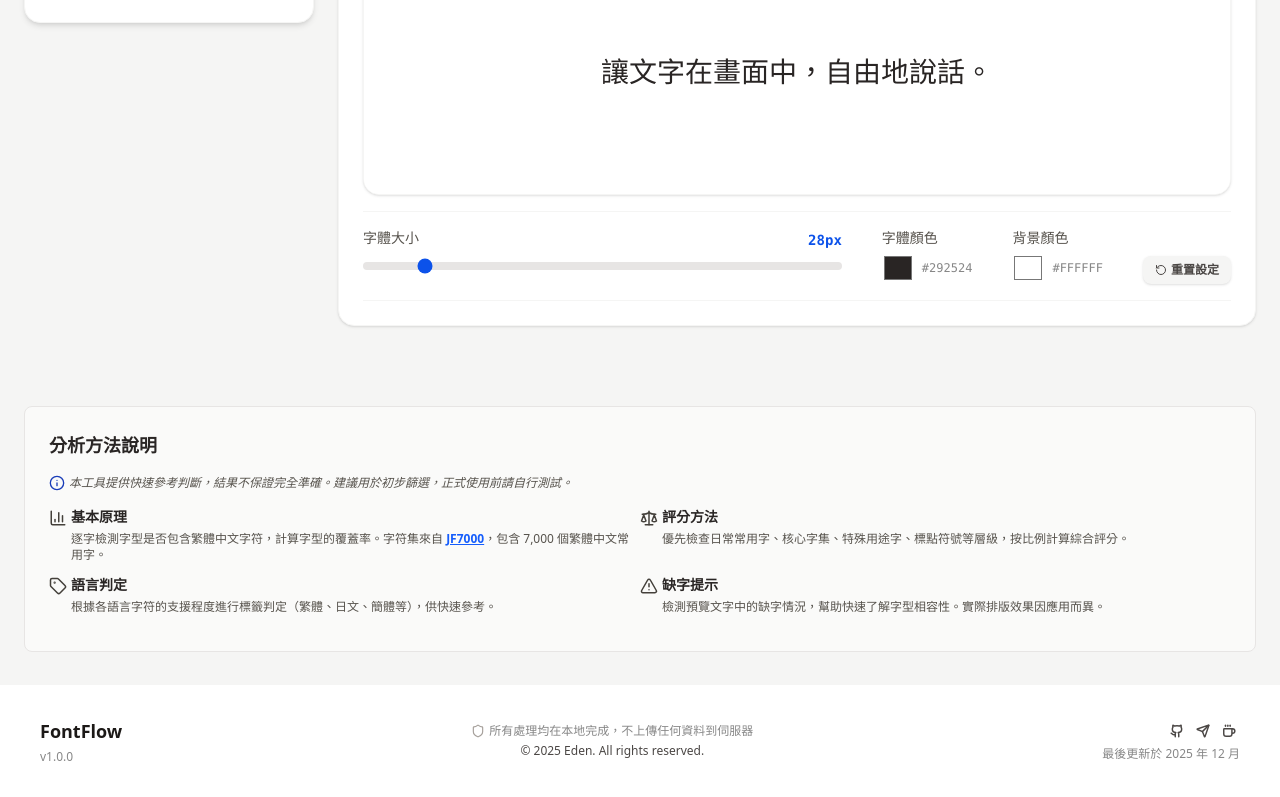
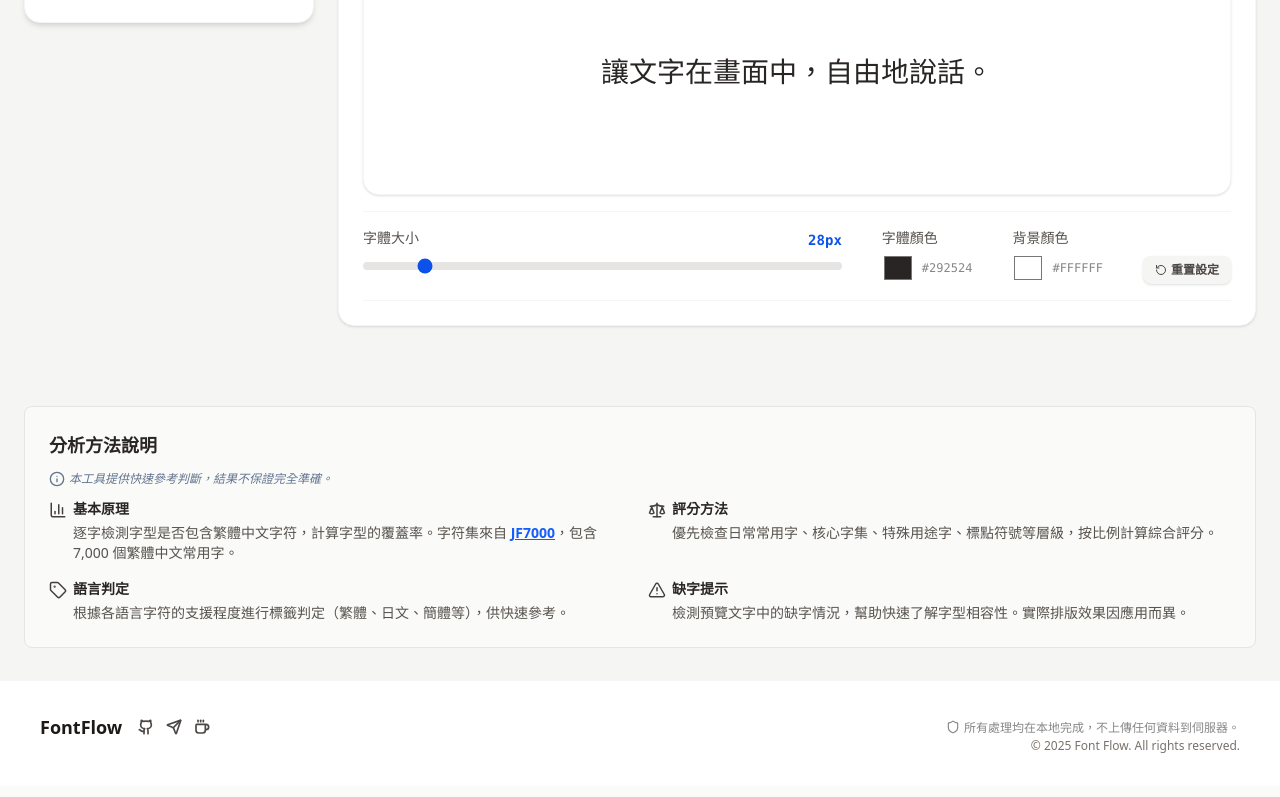
Before and after one commit to eden0118/Font-Preview, a Next.js app: page /analysis in a window 1280 px wide. Shown: the part 436-1233 px from the top of the page. Built offline with nearby package versions, Linux system fonts and the light colour scheme.

Commit message:
fix some css and layout

```diff
--- a/app/(pages)/analysis/AnalysisClient.tsx
+++ b/app/(pages)/analysis/AnalysisClient.tsx
@@ -73,7 +73,7 @@ export default function AnalysisClient() {
           {/* Upload Section */}
           <div className="card p-6">
             <div className="mb-4 flex items-center gap-2">
-              <Upload className="h-5 w-5 text-primary" />
+              <Upload className="text-primary h-5 w-5" />
               <h2 className="text-lg font-bold text-stone-800">上傳字型檔案</h2>
             </div>
 
@@ -125,20 +125,18 @@ export default function AnalysisClient() {
 
       {/* Analysis Logic Explanation */}
       <div className="mx-auto w-full max-w-7xl px-6 py-8">
-        <div className="rounded-lg border border-stone-200 bg-stone-50 p-6">
-          <h2 className="mb-4 text-lg font-bold text-stone-800">分析方法說明</h2>
-          <div className="mb-4 flex items-start gap-1">
-            <Info size={16} className="shrink-0 text-blue-800" />
-            <p className="text-xs italic text-stone-600">
-              本工具提供快速參考判斷，結果不保證完全準確。建議用於初步篩選，正式使用前請自行測試。
-            </p>
+        <div className="space-y-3 rounded-lg border border-stone-200 bg-stone-50 p-6">
+          <h2 className="text-lg font-bold text-stone-800">分析方法說明</h2>
+          <div className="flex items-start gap-1 text-slate-500 italic">
+            <Info size={16} className="shrink-0" />
+            <p className="text-xs">本工具提供快速參考判斷，結果不保證完全準確。</p>
           </div>
-          <div className="grid grid-cols-2 space-y-3 text-sm text-stone-700">
-            <div className="flex gap-1">
+          <div className="grid grid-cols-1 gap-4 text-sm text-stone-700 md:grid-cols-2 md:text-sm">
+            <div className="flex gap-1.5">
               <BarChart3 size={18} className="mt-0.5 shrink-0 text-stone-700" />
               <div>
                 <h3 className="font-semibold text-stone-800">基本原理</h3>
-                <p className="mt-1 text-xs text-stone-600">
+                <p className="mt-1 text-stone-600">
                   逐字檢測字型是否包含繁體中文字符，計算字型的覆蓋率。字符集來自{' '}
                   <a
                     href="https://justfont.com/jf7000"
@@ -153,31 +151,31 @@ export default function AnalysisClient() {
               </div>
             </div>
 
-            <div className="flex gap-1">
+            <div className="flex gap-1.5">
               <Scale size={18} className="mt-0.5 shrink-0 text-stone-700" />
               <div>
                 <h3 className="font-semibold text-stone-800">評分方法</h3>
-                <p className="mt-1 text-xs text-stone-600">
+                <p className="mt-1 text-stone-600">
                   優先檢查日常常用字、核心字集、特殊用途字、標點符號等層級，按比例計算綜合評分。
                 </p>
               </div>
             </div>
 
-            <div className="flex gap-1">
+            <div className="flex gap-1.5">
               <Tag size={18} className="mt-0.5 shrink-0 text-stone-700" />
               <div>
                 <h3 className="font-semibold text-stone-800">語言判定</h3>
-                <p className="mt-1 text-xs text-stone-600">
+                <p className="mt-1 text-stone-600">
                   根據各語言字符的支援程度進行標籤判定（繁體、日文、簡體等），供快速參考。
                 </p>
               </div>
             </div>
 
-            <div className="flex gap-1">
+            <div className="flex gap-1.5">
               <AlertTriangle size={18} className="mt-0.5 shrink-0 text-stone-700" />
               <div>
                 <h3 className="font-semibold text-stone-800">缺字提示</h3>
-                <p className="mt-1 text-xs text-stone-600">
+                <p className="mt-1 text-stone-600">
                   檢測預覽文字中的缺字情況，幫助快速了解字型相容性。實際排版效果因應用而異。
                 </p>
               </div>
--- a/app/components/Footer.tsx
+++ b/app/components/Footer.tsx
@@ -6,34 +6,18 @@ export const Footer: React.FC = () => {
 
   return (
     <footer className="border-t border-stone-100 bg-white px-4 py-6 text-center text-xs text-stone-500 sm:py-8">
-      <div className="mx-auto flex w-full max-w-7xl items-baseline justify-between px-6">
-        {/* 左側：應用名稱 */}
-        <div className="flex flex-col items-center gap-1 md:items-start">
+      <div className="mx-auto flex w-full max-w-7xl flex-col items-baseline justify-between gap-3 px-6 md:flex-row">
+        {/* 應用名稱 */}
+        <div className="flex w-full items-center justify-between gap-3 md:justify-start">
           <h3 className="text-lg font-bold text-stone-900">FontFlow</h3>
-          <p className="text-infoText text-xs font-medium">v1.0.0</p>
-        </div>
-
-        {/* 中間：功能說明 */}
-        <div className="space-y-1 text-center">
-          <p className="text-infoText flex items-center justify-center gap-1 text-xs">
-            <Shield size={14} className="text-stone-400" />
-            所有處理均在本地完成，不上傳任何資料到伺服器
-          </p>
-          <p className="text-secondaryText text-xs">
-            © {new Date().getFullYear()} Eden. All rights reserved.
-          </p>
-        </div>
-
-        {/* 右側：版本資訊 */}
-        <div className="flex flex-col items-center gap-1 md:items-end">
-          <span className="text-secondaryText flex items-center gap-1">
+          <span className="text-infoText flex items-center gap-1">
             <a
-              href="https://github.com/eden0118"
+              href="https://github.com/eden0118/Font-Preview.git"
               target="_blank"
               className="icon-btn"
               rel="noopener noreferrer"
             >
-              <Github size={14} strokeWidth={2.5} />
+              <Github size={16} strokeWidth={2.5} />
             </a>
             <a
               href="mailto:k307849@gmail.com"
@@ -41,7 +25,7 @@ export const Footer: React.FC = () => {
               className="icon-btn"
               rel="noopener noreferrer"
             >
-              <Send size={14} strokeWidth={2.5} />
+              <Send size={16} strokeWidth={2.5} />
             </a>
             <a
               href="https://www.buymeacoffee.com/eden0118"
@@ -49,10 +33,17 @@ export const Footer: React.FC = () => {
               className="icon-btn"
               rel="noopener noreferrer"
             >
-              <Coffee size={14} strokeWidth={2.5} />
+              <Coffee size={16} strokeWidth={2.5} />
             </a>
           </span>
-          <p className="text-infoText text-xs">最後更新於 2025 年 12 月</p>
+        </div>
+
+        {/* 版權與功能說明 */}
+        <div className="space-y-0.5 text-left text-[10px] md:text-right md:text-xs">
+          <p className="text-infoText flex min-w-max gap-1">
+            <Shield size={14} /> 所有處理均在本地完成，不上傳任何資料到伺服器。
+          </p>
+          <p>© {new Date().getFullYear()} Font Flow. All rights reserved.</p>
         </div>
       </div>
     </footer>
```
Also changed, not shown: 1 other file (tests, documents, lock files or other folders).
